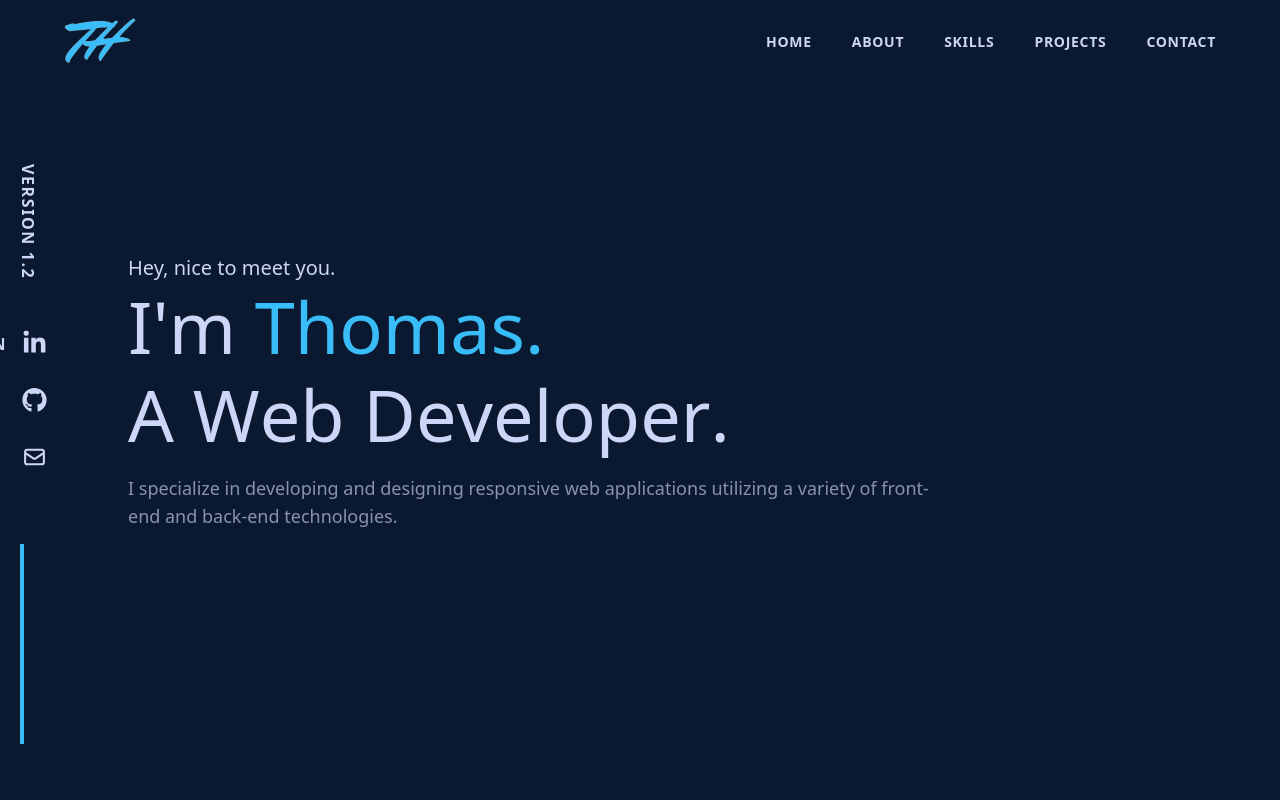
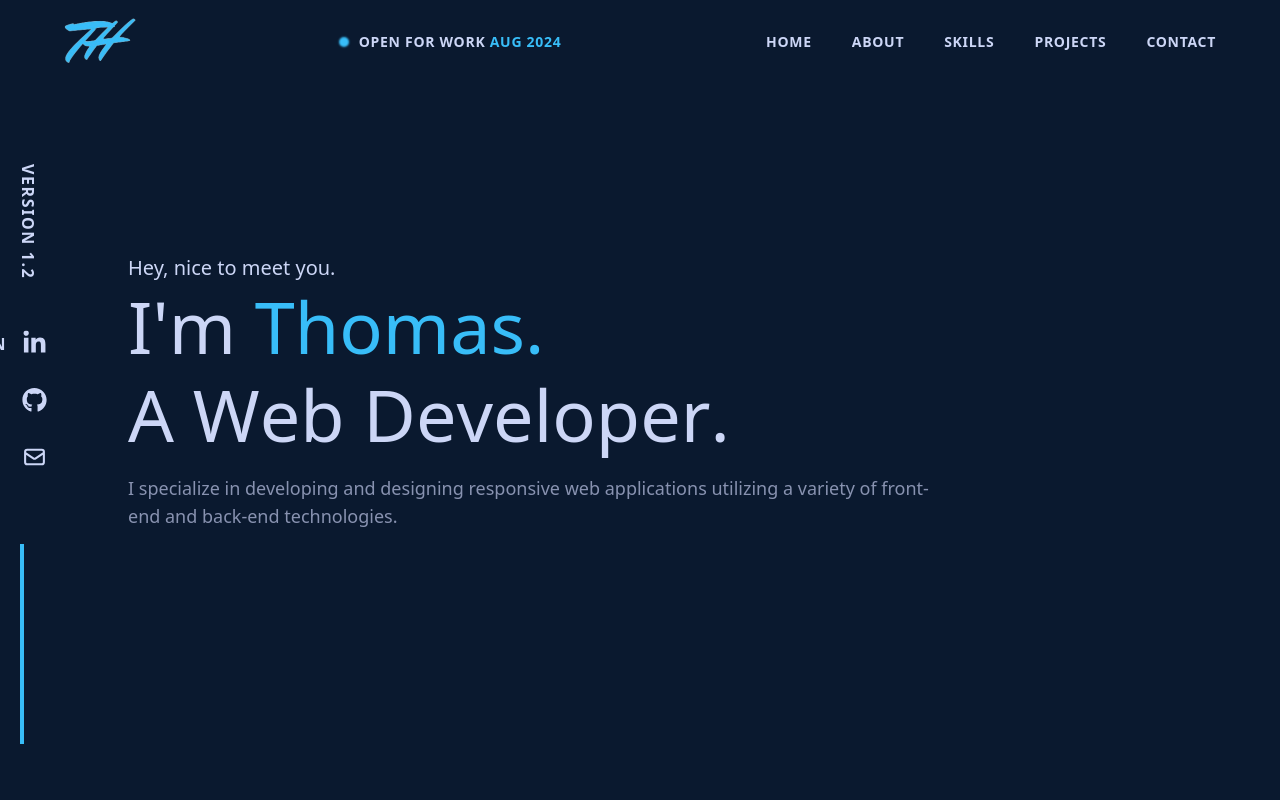
Before and after one commit to thomasthuynh/personal-portfolio, a React (Vite) app: page / in a window 1280 px wide. Shown: the top 800 px of the page. Built offline with nearby package versions, Linux system fonts and the light colour scheme.

Commit message:
Added open to work banner to Nav. Updated size of Project image

```diff
--- a/src/components/Nav.jsx
+++ b/src/components/Nav.jsx
@@ -27,13 +27,14 @@ const Nav = () => {
           <img src={Logo} alt="TH" />
         </div>
 
-        {/* AVAILABLE FOR NEW PROJECTS */}
-        {/* <div className="mx-4">
-          <p className="flex items-center text-sm font-semibold uppercase tracking-widest text-white">
-            <span className="mr-3 flex h-1.5 w-1.5 rounded-full bg-secondary shadow-spread-secondary"></span>
-            Open for Work Aug 2024
+        {/* OPEN FOR WORK */}
+        <div className="w-30 hidden items-center text-xs md:flex lg:text-sm">
+          <span className="mr-3 flex h-1.5 w-1.5 rounded-full bg-secondary shadow-spread-secondary"></span>
+          <p className="items-left flex flex-col font-semibold uppercase tracking-wider text-white xs:flex-row md:flex-col lg:flex-row">
+            Open for Work&nbsp;
+            <span className="text-secondary">Aug 2024</span>
           </p>
-        </div> */}
+        </div>
 
         {/* MENU */}
         <div className="hidden md:flex">
@@ -196,7 +197,15 @@ const Nav = () => {
           onClick={() => setHamburgerToggled(!hamburgerToggled)}
           className="z-10 cursor-pointer md:hidden"
         >
-          {hamburgerToggled ? <FaXmark size={30} /> : <FaBars size={30} />}
+          {hamburgerToggled ? (
+            <div className="flex w-full justify-between">
+              {/* CLOSE */}
+              <FaXmark size={30} />
+            </div>
+          ) : (
+            // OPEN
+            <FaBars size={30} />
+          )}
         </div>
       </div>
 
@@ -206,7 +215,16 @@ const Nav = () => {
           hamburgerToggled ? "right-0 opacity-100" : "-right-full opacity-0"
         } absolute top-0 h-screen w-full bg-primary duration-300`}
       >
-        <div className="flex h-full w-full items-center justify-center">
+        <div className="flex h-full w-full flex-col items-center justify-center">
+          {/* OPEN FOR WORK */}
+          <div className="absolute left-0 top-0 flex items-center p-8 text-xs xs:text-sm">
+            <span className="mr-3 flex h-1.5 w-1.5 rounded-full bg-secondary shadow-spread-secondary"></span>
+            <p className="items-left flex font-semibold uppercase tracking-wider text-white">
+              Open for Work&nbsp;
+              <span className="text-secondary">Aug 2024</span>
+            </p>
+          </div>
+          {/* MOBILE LINKS */}
           <ul className="flex h-1/2 w-3/4 -translate-y-1/4 flex-col justify-center gap-4 text-left text-2xl font-semibold uppercase tracking-wider">
             <li>
               <Link
--- a/src/components/Project.jsx
+++ b/src/components/Project.jsx
@@ -1,6 +1,6 @@
 const Project = ({ name, image, languages, description, github, live, no }) => {
   return (
-    <div className="grid justify-between md:grid-cols-[40%_52.5%]">
+    <div className="grid justify-between md:grid-cols-[40%_55%]">
       {/* PROJECT TITLE AND DESCRIPTION */}
       <div className="flex flex-col items-center justify-center md:items-start">
         <h3 className="text-center text-3xl lg:text-left">
--- a/src/components/Projects.jsx
+++ b/src/components/Projects.jsx
@@ -20,7 +20,7 @@ import Python from "../assets/languages/python-original.svg";
 const Projects = () => {
   return (
     <section name="projects" className="w-full bg-primary">
-      <div className="mx-auto flex h-full w-[90%] max-w-[1280px] flex-col items-center justify-center text-white">
+      <div className="mx-auto flex h-full w-[90%] max-w-6xl flex-col items-center justify-center text-white">
         <h2 className="text-center text-4xl font-semibold">
           Recent <span className="text-secondary">Projects</span>
         </h2>
```
